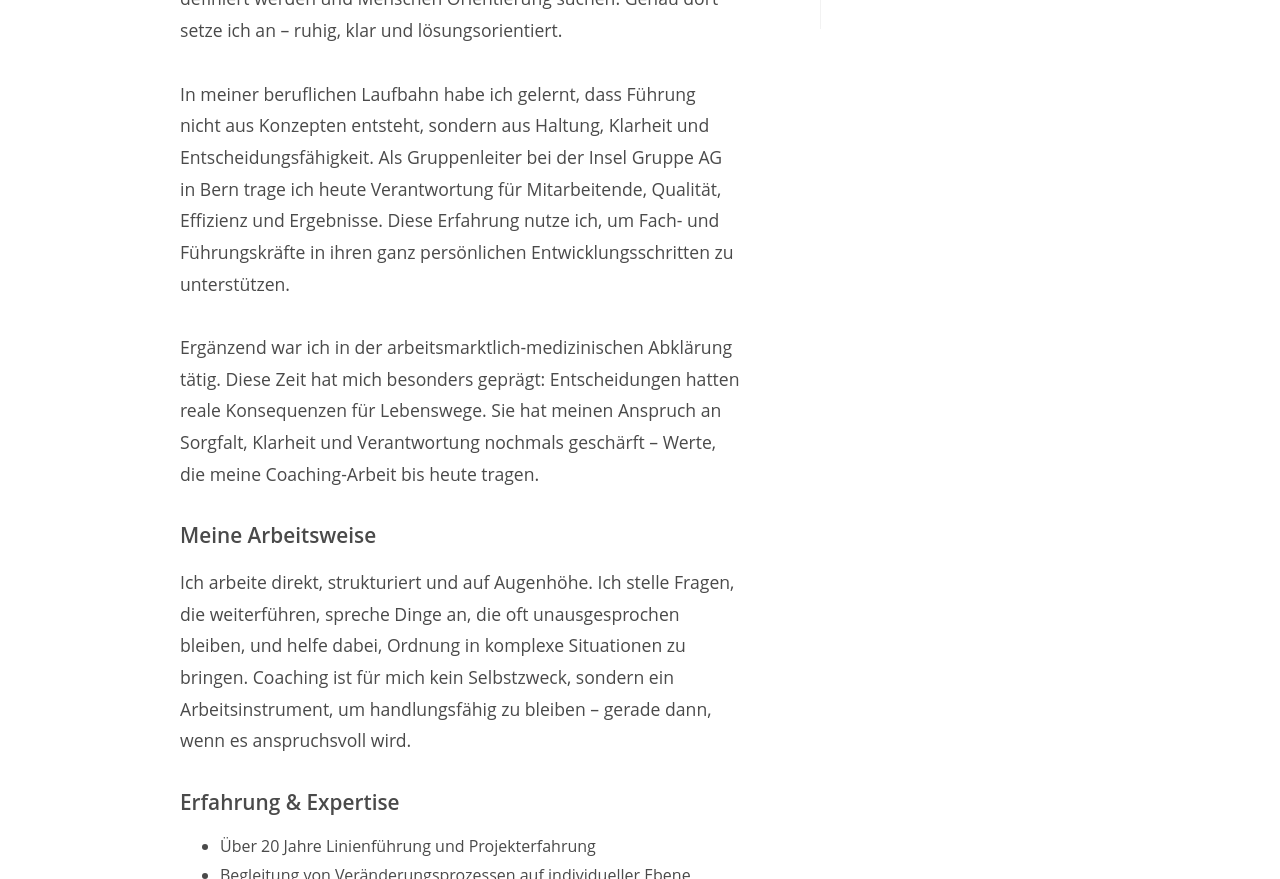
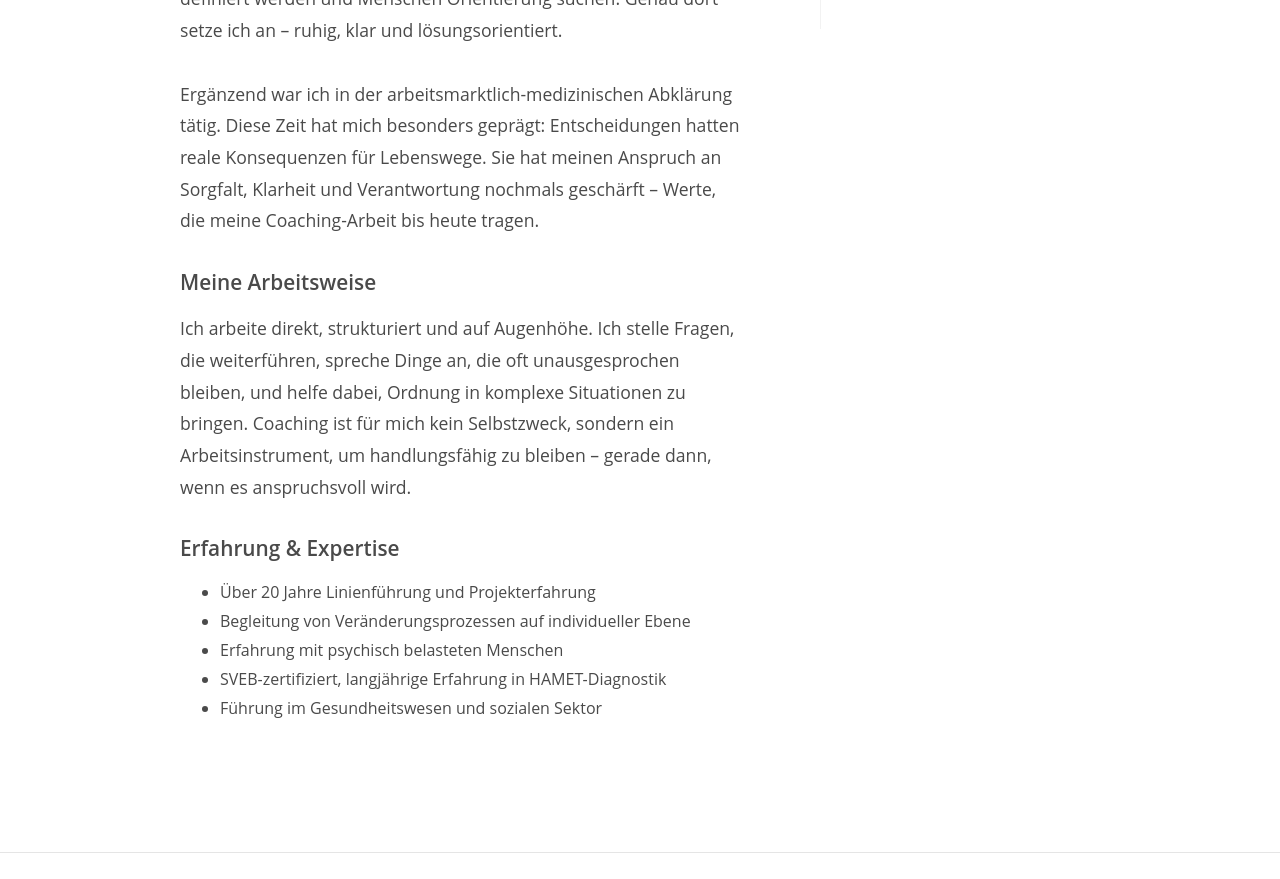
Before and after one commit to mzehnder11/cbz, a plain HTML site: page ueber-mich/index.html in a window 1280 px wide. Shown: the part 1197-2076 px from the top of the page. Drawn offline with Linux system fonts and the light colour scheme.

Commit message:
Doppelt vorhandenen Inhalt gelöscht

```diff
--- a/ueber-mich/index.html
+++ b/ueber-mich/index.html
@@ -68,12 +68,6 @@
                     prägend sind für mich Veränderungsprozesse: Wenn Strukturen sich ändern, Rollen neu definiert werden
                     und Menschen Orientierung suchen. Genau dort setze ich an – ruhig, klar und lösungsorientiert.</p>
 
-                <p>In meiner beruflichen Laufbahn habe ich gelernt, dass Führung nicht aus Konzepten entsteht, sondern
-                    aus Haltung, Klarheit und Entscheidungsfähigkeit. Als Gruppenleiter bei der Insel Gruppe AG in Bern
-                    trage ich heute Verantwortung für Mitarbeitende, Qualität, Effizienz und Ergebnisse. Diese Erfahrung
-                    nutze ich, um Fach- und Führungskräfte in ihren ganz persönlichen Entwicklungsschritten zu
-                    unterstützen.</p>
-
                 <p>Ergänzend war ich in der arbeitsmarktlich-medizinischen Abklärung tätig. Diese Zeit hat mich
                     besonders geprägt: Entscheidungen hatten reale Konsequenzen für Lebenswege. Sie hat meinen Anspruch
                     an Sorgfalt, Klarheit und Verantwortung nochmals geschärft – Werte, die meine Coaching-Arbeit bis
```
